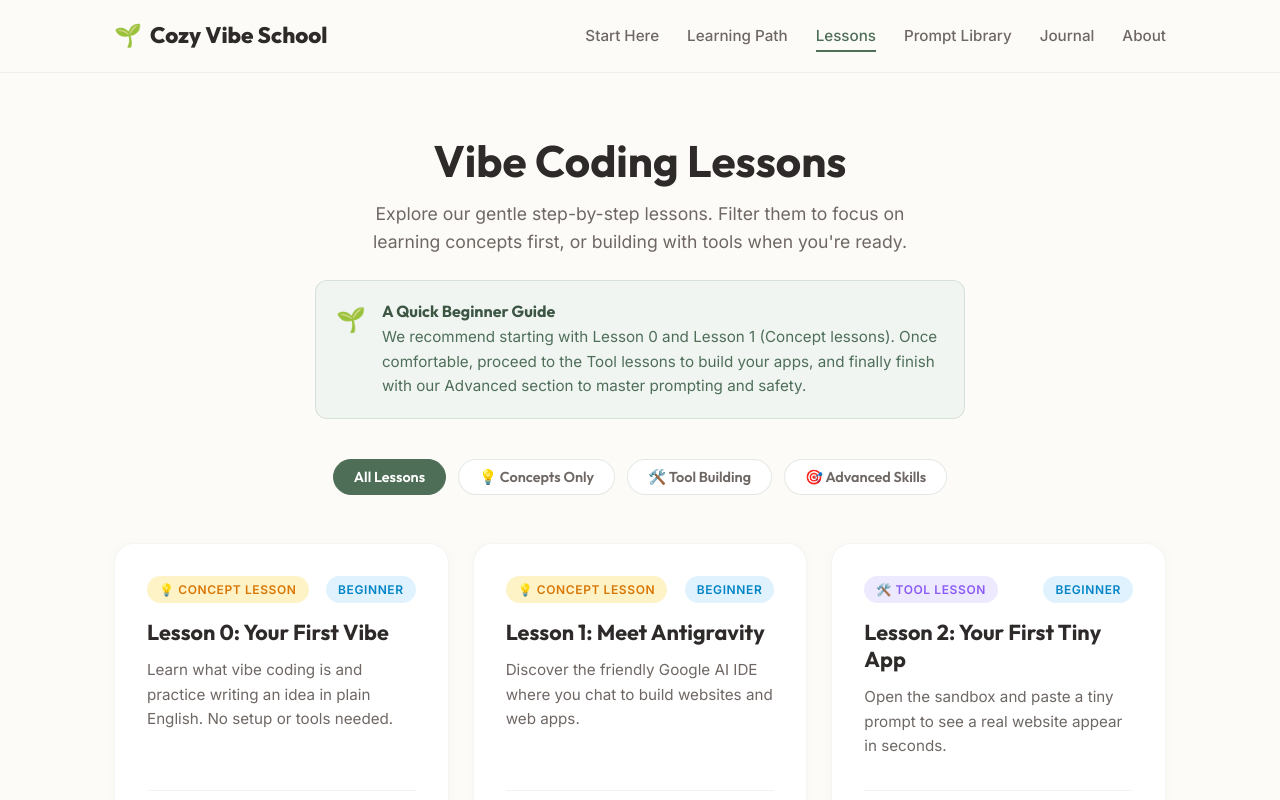
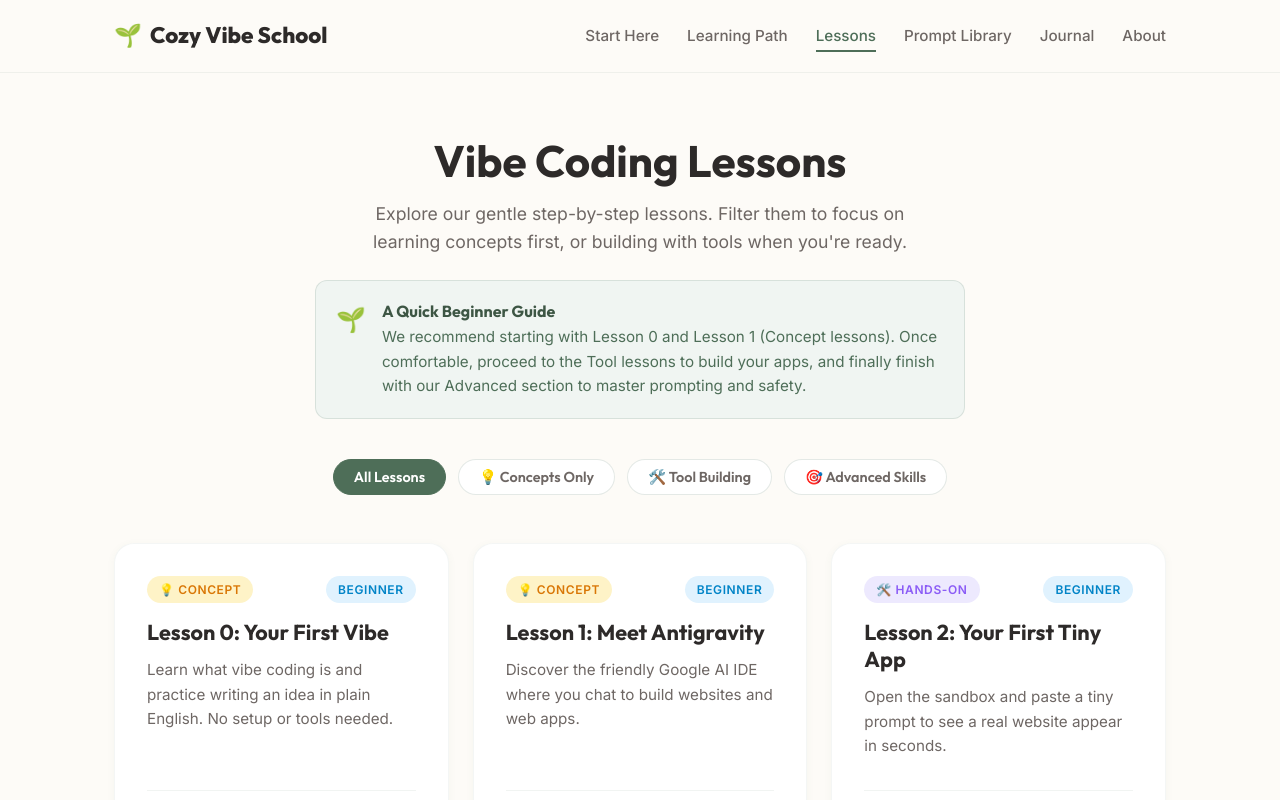
Before and after one commit to Ashio245/cozy-vibe-school, a Next.js app: page /lessons in a window 1280 px wide. Shown: the top 800 px of the page. Built offline with nearby package versions, Linux system fonts and the light colour scheme.

Commit message:
Fix badge label redundancies in LessonCard and individual page

```diff
--- a/app/lessons/[slug]/page.js
+++ b/app/lessons/[slug]/page.js
@@ -54,7 +54,7 @@ export default function LessonPage() {
           ← Back to all lessons
         </Link>
         <span className={`badge ${isConcept ? "badge-concept" : isAdvanced ? "badge-advanced" : "badge-tool"}`}>
-          {isConcept ? "💡 Concept Lesson" : isAdvanced ? "🎯 Advanced Lesson" : "🛠️ Tool Lesson"}
+          {isConcept ? "💡 Concept" : isAdvanced ? "🎯 Pro Skills" : "🛠️ Hands-on"}
         </span>
       </div>
 
--- a/components/LessonCard.js
+++ b/components/LessonCard.js
@@ -8,7 +8,7 @@ export default function LessonCard({ lesson }) {
     <div className="card" style={{ display: "flex", flexDirection: "column", height: "100%" }}>
       <div style={{ display: "flex", justifyContent: "space-between", alignItems: "center", marginBottom: "16px" }}>
         <span className={`badge ${isConcept ? "badge-concept" : isAdvanced ? "badge-advanced" : "badge-tool"}`}>
-          {isConcept ? "💡 Concept Lesson" : isAdvanced ? "🎯 Advanced Lesson" : "🛠️ Tool Lesson"}
+          {isConcept ? "💡 Concept" : isAdvanced ? "🎯 Pro Skills" : "🛠️ Hands-on"}
         </span>
         <span className="badge badge-beginner">
           {lesson.difficulty || "Beginner"}
```
